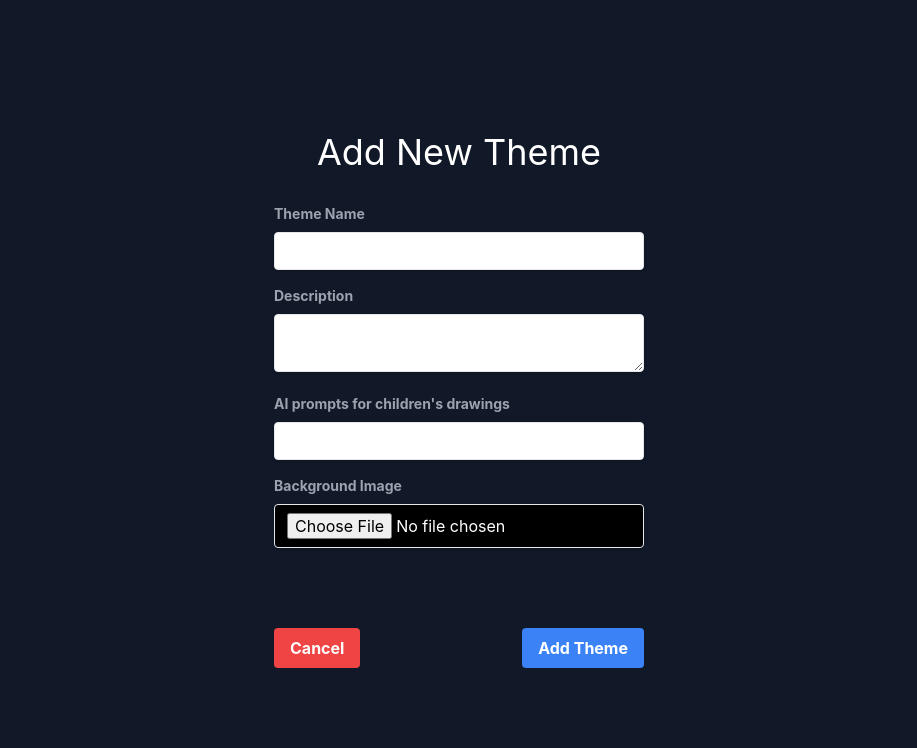
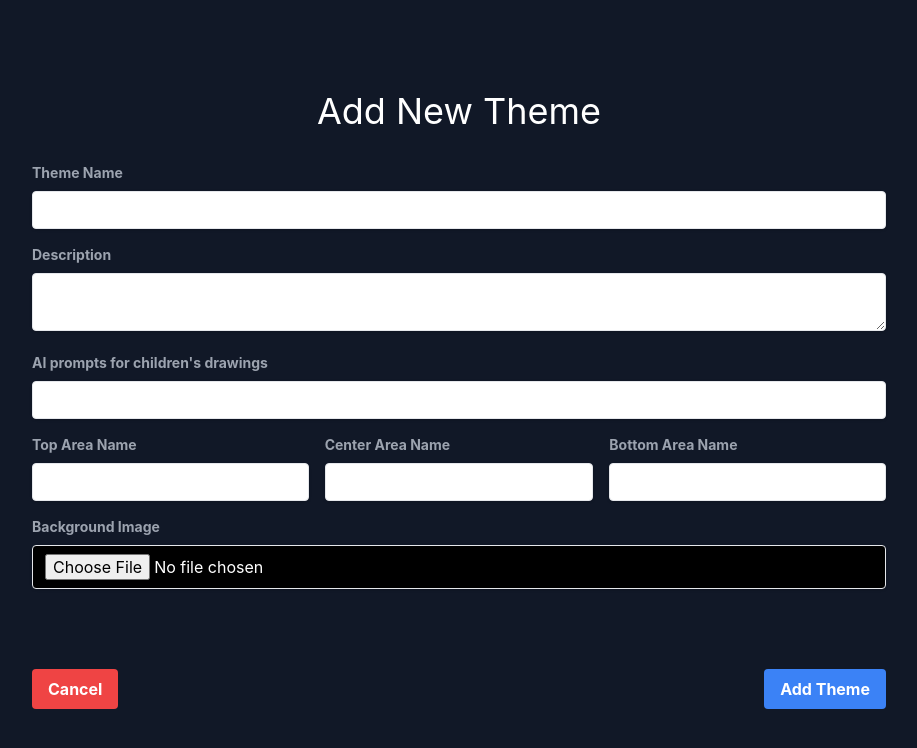
Before and after one commit to RioSamson/Digital-Wall-Admin-Dashboard, a React (Vite) app: page /new-theme in a window 1280 px wide. Shown: the top 748 px of the page, without its empty margins (181-1098 px from the left). Built offline with nearby package versions, Linux system fonts and the light colour scheme.

Commit message:
added admin area fields

```diff
--- a/src/pages/EditThemePage.jsx
+++ b/src/pages/EditThemePage.jsx
@@ -8,7 +8,7 @@ import ImageEditor from "../components/ImageEditor";
 const EditThemePage = () => {
   const [themeName, setThemeName] = useState("");
   const [description, setDescription] = useState("");
-  const [aiPrompts, setAiPrompts] = useState(""); // New state for AI prompts
+  const [aiPrompts, setAiPrompts] = useState("");
   const [backgroundImg, setBackgroundImg] = useState(null);
   const [backgroundImgUrl, setBackgroundImgUrl] = useState(null);
   const [uploading, setUploading] = useState(false);
@@ -17,6 +17,9 @@ const EditThemePage = () => {
   const [selectedArea, setSelectedArea] = useState("");
   const [undoStack, setUndoStack] = useState([]);
   const [redoStack, setRedoStack] = useState([]);
+  const [topAreaName, setTopAreaName] = useState("");
+  const [centerAreaName, setCenterAreaName] = useState("");
+  const [bottomAreaName, setBottomAreaName] = useState("");
   const navigate = useNavigate();
   const { id } = useParams();
 
@@ -29,9 +32,12 @@ const EditThemePage = () => {
           const data = docSnap.data();
           setThemeName(data.Name);
           setDescription(data.description);
-          setAiPrompts(data.aiPrompts); // Set the new field
+          setAiPrompts(data.aiPrompts);
           setBackgroundImgUrl(data.background_img);
           setCoordinates(data.coordinates);
+          setTopAreaName(data.topAreaName || "");
+          setCenterAreaName(data.centerAreaName || "");
+          setBottomAreaName(data.bottomAreaName || "");
         } else {
           console.error("No such document!");
         }
@@ -45,7 +51,14 @@ const EditThemePage = () => {
 
   const handleSubmit = async (e) => {
     e.preventDefault();
-    if (!themeName || !description || !aiPrompts) {
+    if (
+      !themeName ||
+      !description ||
+      !aiPrompts ||
+      !topAreaName ||
+      !centerAreaName ||
+      !bottomAreaName
+    ) {
       setError("All fields are required.");
       return;
     }
@@ -65,9 +78,12 @@ const EditThemePage = () => {
       await updateDoc(docRef, {
         Name: themeName,
         description,
-        aiPrompts, // Include the new field
+        aiPrompts,
         background_img: imageUrl,
         coordinates,
+        topAreaName,
+        centerAreaName,
+        bottomAreaName,
       });
 
       setError(null);
@@ -132,6 +148,53 @@ const EditThemePage = () => {
             className="shadow appearance-none border rounded w-full py-2 px-3 text-white leading-tight bg-black focus:outline-none focus:shadow-outline"
           />
         </div>
+        <div className="mb-4 flex justify-between">
+          <div className="w-1/3 pr-2">
+            <label
+              className="block text-gray-400 text-sm font-bold mb-2"
+              htmlFor="topAreaName"
+            >
+              Top Area Name
+            </label>
+            <input
+              type="text"
+              id="topAreaName"
+              value={topAreaName}
+              onChange={(e) => setTopAreaName(e.target.value)}
+              className="shadow appearance-none border rounded w-full py-2 px-3 text-white leading-tight bg-black focus:outline-none focus:shadow-outline"
+            />
+          </div>
+          <div className="w-1/3 px-2">
+            <label
+              className="block text-gray-400 text-sm font-bold mb-2"
+              htmlFor="centerAreaName"
+            >
+              Center Area Name
+            </label>
+            <input
+              type="text"
+              id="centerAreaName"
+              value={centerAreaName}
+              onChange={(e) => setCenterAreaName(e.target.value)}
+              className="shadow appearance-none border rounded w-full py-2 px-3 text-white leading-tight bg-black focus:outline-none focus:shadow-outline"
+            />
+          </div>
+          <div className="w-1/3 pl-2">
+            <label
+              className="block text-gray-400 text-sm font-bold mb-2"
+              htmlFor="bottomAreaName"
+            >
+              Bottom Area Name
+            </label>
+            <input
+              type="text"
+              id="bottomAreaName"
+              value={bottomAreaName}
+              onChange={(e) => setBottomAreaName(e.target.value)}
+              className="shadow appearance-none border rounded w-full py-2 px-3 text-white leading-tight bg-black focus:outline-none focus:shadow-outline"
+            />
+          </div>
+        </div>
         <ImageEditor
           backgroundImgUrl={backgroundImgUrl}
           setBackgroundImgUrl={setBackgroundImgUrl}
--- a/src/pages/NewThemePage.jsx
+++ b/src/pages/NewThemePage.jsx
@@ -8,7 +8,7 @@ import ImageEditor from "../components/ImageEditor";
 const NewThemePage = () => {
   const [themeName, setThemeName] = useState("");
   const [description, setDescription] = useState("");
-  const [aiPrompts, setAiPrompts] = useState(""); // New state for AI prompts
+  const [aiPrompts, setAiPrompts] = useState("");
   const [backgroundImg, setBackgroundImg] = useState(null);
   const [backgroundImgUrl, setBackgroundImgUrl] = useState(null);
   const [uploading, setUploading] = useState(false);
@@ -17,11 +17,22 @@ const NewThemePage = () => {
   const [selectedArea, setSelectedArea] = useState("");
   const [undoStack, setUndoStack] = useState([]);
   const [redoStack, setRedoStack] = useState([]);
+  const [topAreaName, setTopAreaName] = useState(""); // New state for top area name
+  const [centerAreaName, setCenterAreaName] = useState(""); // New state for center area name
+  const [bottomAreaName, setBottomAreaName] = useState(""); // New state for bottom area name
   const navigate = useNavigate();
 
   const handleSubmit = async (e) => {
     e.preventDefault();
-    if (!themeName || !description || !backgroundImg || !aiPrompts) {
+    if (
+      !themeName ||
+      !description ||
+      !backgroundImg ||
+      !aiPrompts ||
+      !topAreaName ||
+      !centerAreaName ||
+      !bottomAreaName
+    ) {
       setError("All fields are required.");
       return;
     }
@@ -36,14 +47,20 @@ const NewThemePage = () => {
       await addDoc(collection(db, "Themes"), {
         Name: themeName,
         description,
-        aiPrompts, // Include the new field
+        aiPrompts,
         background_img: url,
+        topAreaName, // Include the new field
+        centerAreaName, // Include the new field
+        bottomAreaName, // Include the new field
         coordinates,
       });
 
       setThemeName("");
       setDescription("");
-      setAiPrompts(""); // Clear the new field
+      setAiPrompts("");
+      setTopAreaName(""); // Clear the new field
+      setCenterAreaName(""); // Clear the new field
+      setBottomAreaName(""); // Clear the new field
       setBackgroundImg(null);
       setBackgroundImgUrl(null);
       setCoordinates([]);
@@ -109,6 +126,53 @@ const NewThemePage = () => {
             className="shadow appearance-none border rounded w-full py-2 px-3 text-white leading-tight focus:outline-none focus:shadow-outline"
           />
         </div>
+        <div className="mb-4 flex justify-between">
+          <div className="w-1/3 pr-2">
+            <label
+              className="block text-gray-400 text-sm font-bold mb-2"
+              htmlFor="topAreaName"
+            >
+              Top Area Name
+            </label>
+            <input
+              type="text"
+              id="topAreaName"
+              value={topAreaName}
+              onChange={(e) => setTopAreaName(e.target.value)}
+              className="shadow appearance-none border rounded w-full py-2 px-3 text-white leading-tight focus:outline-none focus:shadow-outline"
+            />
+          </div>
+          <div className="w-1/3 px-2">
+            <label
+              className="block text-gray-400 text-sm font-bold mb-2"
+              htmlFor="centerAreaName"
+            >
+              Center Area Name
+            </label>
+            <input
+              type="text"
+              id="centerAreaName"
+              value={centerAreaName}
+              onChange={(e) => setCenterAreaName(e.target.value)}
+              className="shadow appearance-none border rounded w-full py-2 px-3 text-white leading-tight focus:outline-none focus:shadow-outline"
+            />
+          </div>
+          <div className="w-1/3 pl-2">
+            <label
+              className="block text-gray-400 text-sm font-bold mb-2"
+              htmlFor="bottomAreaName"
+            >
+              Bottom Area Name
+            </label>
+            <input
+              type="text"
+              id="bottomAreaName"
+              value={bottomAreaName}
+              onChange={(e) => setBottomAreaName(e.target.value)}
+              className="shadow appearance-none border rounded w-full py-2 px-3 text-white leading-tight focus:outline-none focus:shadow-outline"
+            />
+          </div>
+        </div>
         <ImageEditor
           backgroundImgUrl={backgroundImgUrl}
           setBackgroundImgUrl={setBackgroundImgUrl}
```
